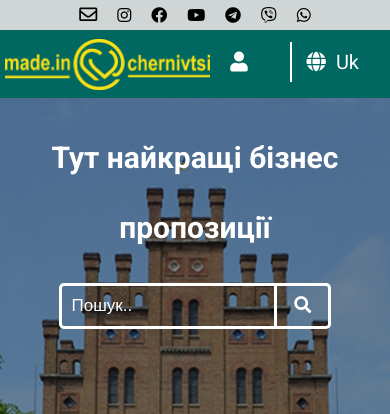
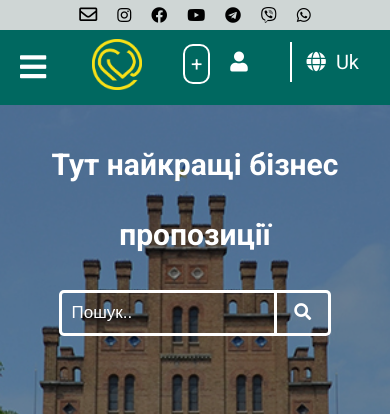
Before and after one commit to ClusterBit/cvblog, a Django app: page / in a window 390 px wide. Shown: the top 414 px of the page. Run offline with Django 3.2, Linux system fonts and the light colour scheme; parts of the project's set-up code (start-up, migrations or seed data) failed here and were passed over; some libraries are stand-ins or nearby versions.

Commit message:
Nav menu

```diff
--- a/app/core/static/core/styles/style.css
+++ b/app/core/static/core/styles/style.css
@@ -1105,6 +1105,50 @@ ul li label{
     height: 60px;
 }
 
+.menu-dropdown {
+    position: relative;
+    display: none;
+}
+
+.menu-dropdown-content {
+    display: none;
+    position: absolute;
+    background-color: #18BCAF;
+    min-width: 50px;
+    box-shadow: 0px 8px 16px 0px rgba(0,0,0,0.2);
+    top: 68px;
+    left: 0px;
+    z-index: 2;
+}
+
+.menu-dropdown-content a {
+    color: black;
+    padding: 12px 26px;
+    text-decoration: none;
+    display: block;
+    z-index: 2;
+    border-bottom: 2px solid white;
+}
+
+.menu-dropdown-content a:last-child{
+border:0px;
+}
+
+.menu-dropbtn{
+    font-size: 30px;
+    display: inline-block;
+    margin: 20px;
+    margin-right: 5px;
+    color: #ffffff;
+    z-index: 2;
+}
+
+.menu-dropdown-content a:hover {background-color: #006860}
+
+.menu-dropdown:hover .menu-dropdown-content {
+    display: block;
+}
+
 .main-header-left{
     text-align: left;
     float: left;
@@ -1161,6 +1205,22 @@ ul li label{
 .addbtn:hover{
     text-decoration: none;
     background-color: #035B54;
+}
+
+.smlbtn{
+    display:none;
+    padding: 0px;
+    text-decoration: none;
+    background-color: #006860;
+    color: #ffffff;
+    margin-top: 14px;
+    margin-right: 5px;
+    float:left;
+    text-align: center;
+    font-size: 20px;
+    border-radius: 10px 10px 10px 10px;
+    border: 2px solid #ffffff;
+    padding: 6px;
 }
 
 .blog {
@@ -1282,6 +1342,9 @@ ul li label{
     .addbtn {
     display: none;
     }
+    .smlbtn{
+    display: block;
+    }
 
 }
 @media only screen and (max-width: 800px){
@@ -1298,10 +1361,13 @@ ul li label{
     }
 
 }
-@media only screen and (max-width: 740px){
+@media only screen and (max-width: 790px){
     .main-header-left li {
     display: none;
     }
+    .menu-dropdown {
+    display: inline-block;
+}
 }
 @media only screen and (max-width: 456px){
     .top-header-left {
--- a/app/core/templates/blog/base.html
+++ b/app/core/templates/blog/base.html
@@ -59,8 +59,21 @@
     </div>
 </div>
 <div class="main-header">
-    <a href="{% url 'home' %}"><img class="logo" src="{% static 'core/images/logo.png' %}"></a>
+    <a href="{% url 'home' %}">
+        <picture>
+        <source media="(max-width:480px)" srcset="{% static 'core/images/small_logo.png' %}">
+        <img class="logo" src="{% static 'core/images/logo.png' %}" alt="logo">
+        </picture>
+    </a>
     <div class="main-header-left">
+        <div class="menu-dropdown">
+            <div class="menu-dropbtn"><a class="menu"><i class="fa fa-bars" aria-hidden="true"></i></a></div>
+            <div class="menu-dropdown-content">
+                <a href="#">Про нас</a>
+                <a href="#">Пропозиції</a>
+                <a href="#">Блог</a>
+            </div>
+        </div>
         <ul>
             <li style="border-right: 2px solid #ffffff;">
                 <a href="#">Про нас</a>
@@ -75,16 +88,17 @@
     </div>
     <div class="main-header-right">
         <a class="addbtn" href="#">Додати оголошення</a>
+        <a class="smlbtn" href="#">+</a>
         <ul>
             <li class="user-dropdown">
                 <div class="user-dropbtn"><a class="user">   <i class="fas fa-user"></i></a></div>
                 <div class="user-dropdown-content">
                     {% if user.is_authenticated %}
-                    <a href="{% url 'logout' %}">Logout</a>
+                    <a href="{% url 'logout' %}">Вийти</a>
                     {% else %}
-                    <a href="{% url 'login' %}">Login</a>
+                    <a href="{% url 'login' %}">Увійти</a>
                     {% endif %}
-                    <a href="{% url 'signup' %}">Sign Up</a>
+                    <a href="{% url 'signup' %}">Зареєструватися</a>
                 </div>
             </li>
             <li class="language-dropdown">
@@ -105,7 +119,6 @@
 {% block content %}
 <!--Content Goes Here-->
 {% endblock content%}
-
 
 
 <footer class="footer">
--- a/app/core/templates/blog/index.html
+++ b/app/core/templates/blog/index.html
@@ -395,13 +395,11 @@
 				dots[slideIndex-1].className += " active";
 			}
             function change(){
-                console.log('called')
                 var hours = new Date().getHours();
                 var isDayTime = hours > 6 && hours < 20;
                 if(isDayTime){
                     document.getElementById("intro-bg").style.backgroundImage = 'url({% static 'core/images/day1.jpg' %})';
                     document.getElementById("stats-bg").style.backgroundImage = 'url({% static 'core/images/day2.jpg' %})';
-                    console.log(hours);
                 }
                 else{
                     document.getElementById("intro-bg").style.backgroundImage = 'url({% static 'core/images/night1.jpg' %})';
```
Also changed, not shown: app/core/static/core/images/small_logo.png (added).
